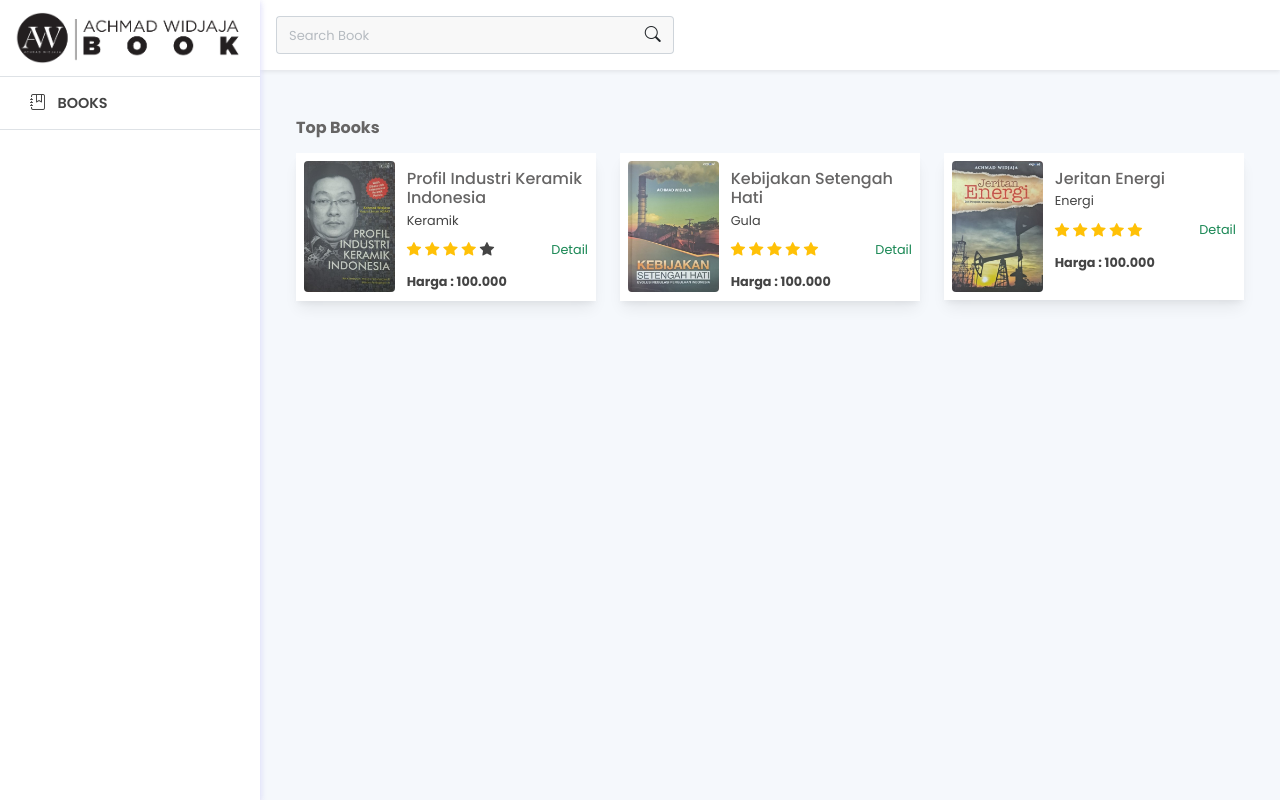
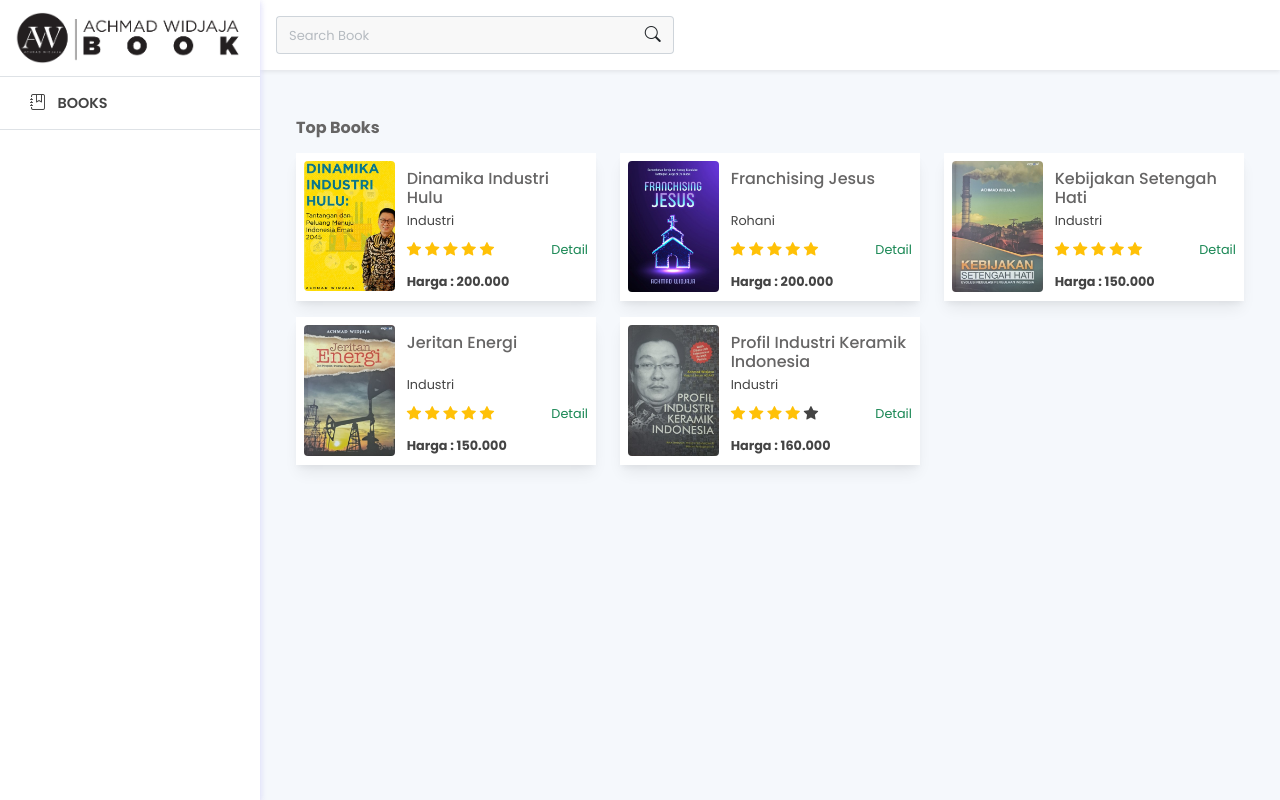
Before and after one commit to tubagusaom/awbook, a PHP site: page / in a window 1280 px wide. Run offline with PHP 8.4, Linux system fonts and the light colour scheme; some libraries are stand-ins or nearby versions.

Commit message:
mergenewbook

```diff
--- a/_book.php
+++ b/_book.php
@@ -1,25 +1,52 @@
 <h4 class="fs-6 fw-bolder my-4 mb-3">Top Books  <a class="float-end text-primary text-decoration-underline" href="">
     <!-- <small class="fs-8">View All</small> -->
 </a></h4>
+
                 <div class="col-md-4 mb-3">
                     <a href="single.php">
                         <div class="app-cover p-2 shadow-md bg-white">
                             <div class="row">
-                                 <div class="img-cover pe-0 col-4"> <img class="rounded" src="assets/images/books/awbook1.jpg" alt="terabytee"></div>
+                                <div class="img-cover pe-0 col-4"> <img class="rounded" src="assets/images/books/awbook5.jpg" alt="terabytee"></div>
                                 <div class="det mt-2 col-8">
-                                     <h5 class="mb-0 fs-6">Profil Industri Keramik Indonesia</h5>
-                                     <span class="fs-8">Keramik</span>
+                                    <h5 class="mb-0 fs-6">Dinamika Industri Hulu</h5>
+                                    <span class="fs-8">Industri</span>
                                     <ul class="row my-2">
                                         <li class="col-8 ratfac">
                                             <i class="bi text-warning bi-star-fill"></i>
                                             <i class="bi text-warning bi-star-fill"></i>
                                             <i class="bi text-warning bi-star-fill"></i>
                                             <i class="bi text-warning bi-star-fill"></i>
-                                             <i class="bi bi-star-fill"></i>
+                                            <i class="bi text-warning bi-star-fill"></i>
                                         </li>
                                         <li class="col-4"><span class="text-success fs-8 float-end">Detail</span></li>
                                     </ul>
-                                     <b class="fs-8">Harga : 100.000</b>
+                                    <b class="fs-8">Harga : 200.000</b>
+                                </div>
+                            </div>
+                        </div>
+                    </a>
+                </div>
+
+
+               <div class="col-md-4 mb-3">
+                    <a href="single.php">
+                          <div class="app-cover p-2 shadow-md bg-white">
+                            <div class="row">
+                                 <div class="img-cover pe-0 col-4"> <img class="rounded" src="assets/images/books/awbook4.jpg" alt="terabytee"></div>
+                                 <div class="det mt-2 col-8">
+                                     <h5 class="mb-0 fs-6">Franchising Jesus<br>&nbsp;</h5>
+                                     <span class="fs-8">Rohani</span>
+                                     <ul class="row my-2">
+                                         <li class="col-8 ratfac">
+                                             <i class="bi text-warning bi-star-fill"></i>
+                                             <i class="bi text-warning bi-star-fill"></i>
+                                             <i class="bi text-warning bi-star-fill"></i>
+                                             <i class="bi text-warning bi-star-fill"></i>
+                                             <i class="bi text-warning bi-star-fill"></i>
+                                         </li>
+                                         <li class="col-4"><span class="text-success fs-8 float-end">Detail</span></li>
+                                     </ul>
+                                     <b class="fs-8">Harga : 200.000</b>
                                  </div>
                             </div>
                        </div>
@@ -33,7 +60,7 @@
                                 <div class="img-cover pe-0 col-4"> <img class="rounded" src="assets/images/books/awbook2.jpg" alt="terabytee"></div>
                                 <div class="det mt-2 col-8">
                                     <h5 class="mb-0 fs-6">Kebijakan Setengah Hati </h5>
-                                     <span class="fs-8">Gula</span>
+                                    <span class="fs-8">Industri</span>
                                     <ul class="row my-2">
                                         <li class="col-8 ratfac">
                                             <i class="bi text-warning bi-star-fill"></i>
@@ -44,13 +71,12 @@
                                         </li>
                                         <li class="col-4"><span class="text-success fs-8 float-end">Detail</span></li>
                                     </ul>
-                                     <b class="fs-8">Harga : 100.000</b>
+                                    <b class="fs-8">Harga : 150.000</b>
                                 </div>
                             </div>
                         </div>
                     </a>
                 </div>
-
 
                 <div class="col-md-4 mb-3">
                     <a href="single.php">
@@ -58,8 +84,8 @@
                             <div class="row">
                                  <div class="img-cover pe-0 col-4"> <img class="rounded" src="assets/images/books/awbook3.jpg" alt="terabytee"></div>
                                  <div class="det mt-2 col-8">
-                                     <h5 class="mb-0 fs-6">Jeritan Energi</h5>
-                                     <span class="fs-8">Energi</span>
+                                     <h5 class="mb-0 fs-6">Jeritan Energi<br>&nbsp;</h5>
+                                     <span class="fs-8">Industri</span>
                                      <ul class="row my-2">
                                          <li class="col-8 ratfac">
                                              <i class="bi text-warning bi-star-fill"></i>
@@ -70,7 +96,32 @@
                                          </li>
                                          <li class="col-4"><span class="text-success fs-8 float-end">Detail</span></li>
                                      </ul>
-                                     <b class="fs-8">Harga : 100.000</b>
+                                     <b class="fs-8">Harga : 150.000</b>
+                                 </div>
+                            </div>
+                       </div>
+                   </a>
+               </div>
+
+                <div class="col-md-4 mb-3">
+                       <a href="single.php">
+                          <div class="app-cover p-2 shadow-md bg-white">
+                            <div class="row">
+                                 <div class="img-cover pe-0 col-4"> <img class="rounded" src="assets/images/books/awbook1.jpg" alt="terabytee"></div>
+                                 <div class="det mt-2 col-8">
+                                     <h5 class="mb-0 fs-6">Profil Industri Keramik Indonesia</h5>
+                                     <span class="fs-8">Industri</span>
+                                     <ul class="row my-2">
+                                         <li class="col-8 ratfac">
+                                             <i class="bi text-warning bi-star-fill"></i>
+                                             <i class="bi text-warning bi-star-fill"></i>
+                                             <i class="bi text-warning bi-star-fill"></i>
+                                             <i class="bi text-warning bi-star-fill"></i>
+                                             <i class="bi bi-star-fill"></i>
+                                         </li>
+                                         <li class="col-4"><span class="text-success fs-8 float-end">Detail</span></li>
+                                     </ul>
+                                     <b class="fs-8">Harga : 160.000</b>
                                  </div>
                             </div>
                        </div>
@@ -78,58 +129,9 @@
                </div>
 
 
-               <!-- <div class="col-md-4 mb-3">
-                    <a href="single.php">
-                          <div class="app-cover p-2 shadow-md bg-white">
-                            <div class="row">
-                                 <div class="img-cover pe-0 col-4"> <img class="rounded" src="assets/images/books/4.png" alt="terabytee"></div>
-                                 <div class="det mt-2 col-8">
-                                     <h5 class="mb-0 fs-6">Spider Man</h5>
-                                     <span class="fs-8">Racing</span>
-                                     <ul class="row my-2">
-                                         <li class="col-8 ratfac">
-                                             <i class="bi text-warning bi-star-fill"></i>
-                                             <i class="bi text-warning bi-star-fill"></i>
-                                             <i class="bi text-warning bi-star-fill"></i>
-                                             <i class="bi bi-star-fill"></i>
-                                             <i class="bi bi-star-fill"></i>
-                                         </li>
-                                         <li class="col-4"><span class="text-success fs-8 float-end">Detail</span></li>
-                                     </ul>
-                                     <b class="fs-8">Harga : 18$</b>
-                                 </div>
-                            </div>
-                       </div>
-                   </a>
-               </div>
 
 
-               <div class="col-md-4 mb-3">
-                      <a href="single.php">
-                          <div class="app-cover p-2 shadow-md bg-white">
-                            <div class="row">
-                                 <div class="img-cover pe-0 col-4"> <img class="rounded" src="assets/images/books/5.png" alt="terabytee"></div>
-                                 <div class="det mt-2 col-8">
-                                     <h5 class="mb-0 fs-6">Resident Evil</h5>
-                                     <span class="fs-8">Racing</span>
-                                     <ul class="row my-2">
-                                         <li class="col-8 ratfac">
-                                             <i class="bi text-warning bi-star-fill"></i>
-                                             <i class="bi text-warning bi-star-fill"></i>
-                                             <i class="bi text-warning bi-star-fill"></i>
-                                             <i class="bi bi-star-fill"></i>
-                                             <i class="bi bi-star-fill"></i>
-                                         </li>
-                                         <li class="col-4"><span class="text-success fs-8 float-end">Detail</span></li>
-                                     </ul>
-                                     <b class="fs-8">Harga : 18$</b>
-                                 </div>
-                            </div>
-                       </div>
-                   </a>
-               </div>
-
-               <div class="col-md-4 mb-3">
+               <!-- <div class="col-md-4 mb-3">
                     <a href="single.php">
                           <div class="app-cover p-2 shadow-md bg-white">
                             <div class="row">
```
Also changed, not shown: assets/images/books/awbook4.jpg (added), assets/images/books/awbook5.jpg (added). Lines whose indentation alone changed are shown as unchanged.
